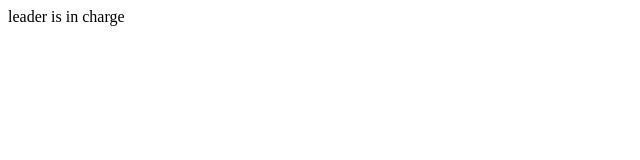
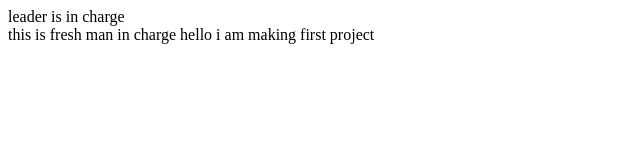
Before and after one commit to chan7270kr/company-project-test, a plain HTML site: page index.html in a window 1280 px wide. Shown: the whole page, without its empty margins (0-640 px from the left). Drawn offline with Linux system fonts and the light colour scheme.

Commit message:
freshman first commit

```diff
--- a/index.html
+++ b/index.html
@@ -12,7 +12,11 @@
     <nav>
         leader is in charge
     </nav>
-    <main></main>
+    <main>
+        this is fresh man in charge
+        hello
+        i am making first project
+    </main>
     <footer></footer>
 </body>
 
```
